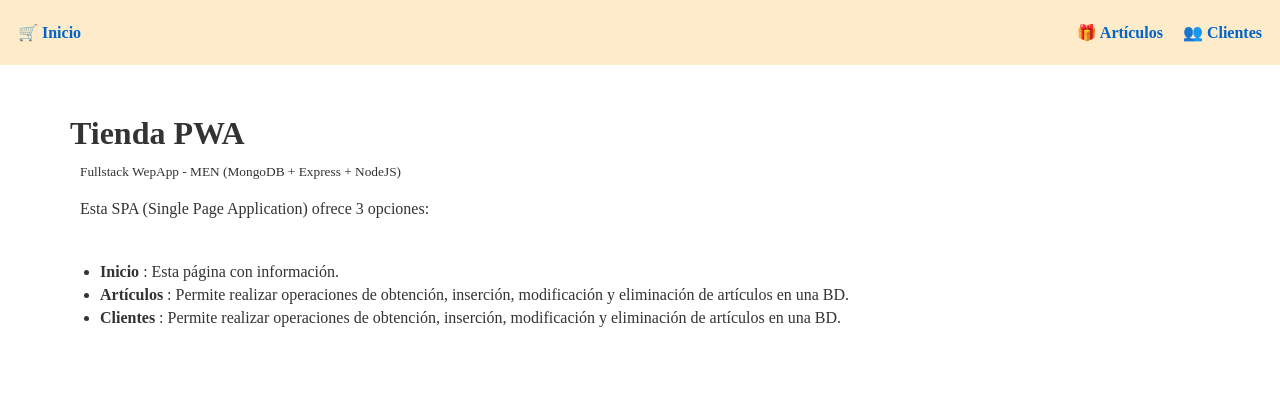
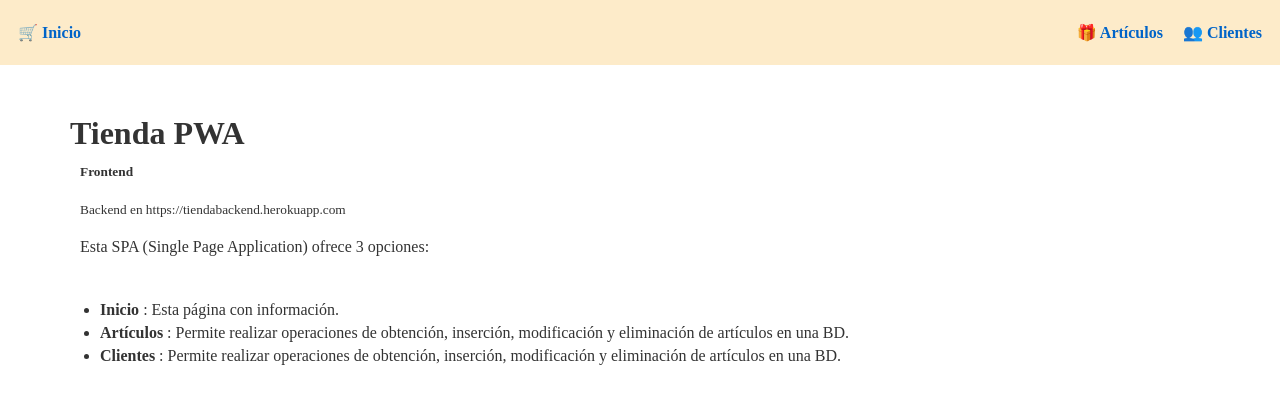
Before and after one commit to jamj2000/tiendafrontend, a Svelte app: page / in a window 1280 px wide. Shown: the top 404 px of the page. Built offline with nearby package versions, Linux system fonts and the light colour scheme; a web font is replaced by a local one.

Commit message:
Update Inicio.svelte

```diff
--- a/src/Inicio.svelte
+++ b/src/Inicio.svelte
@@ -16,7 +16,8 @@
 </style>
 
 <h1>Tienda PWA</h1>
-<p><small>Fullstack WepApp - MEN (MongoDB + Express + NodeJS)</small></p>
+<p><small><b>Frontend</b></small></p>
+<p><small>Backend en https://tiendabackend.herokuapp.com</p>
 <p>Esta SPA (Single Page Application) ofrece 3 opciones:</p>
 <div>
   <ul>
```
